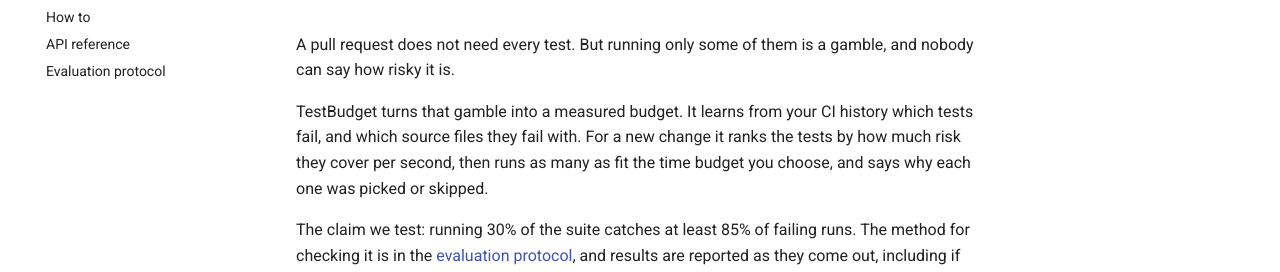
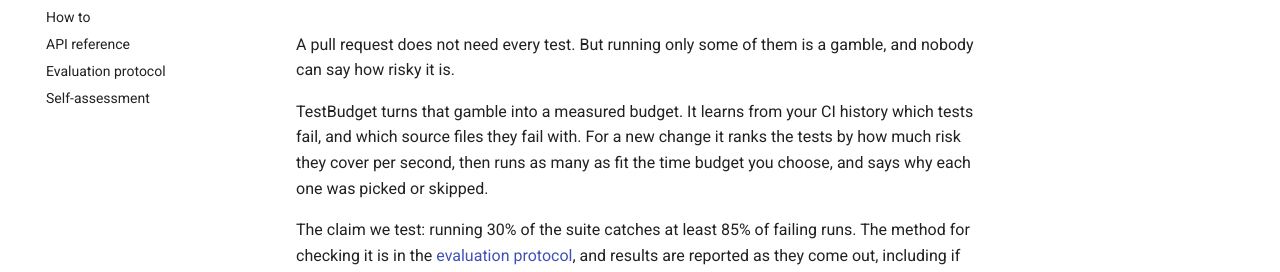
Before and after one commit to ssbajjur-ncstate/SE-CSC-510-Group-9, an MkDocs documentation site: the page built from docs/index.md, in a window 1280 px wide. Shown: the part 148-420 px from the top of the page. Built offline with MkDocs 1.6.1 and Material for MkDocs 9.7.7, drawn with Linux system fonts in a browser that asks for light colours; comment, search, counter and statistics services are not loaded.

Commit message:
docs: list self-assessment in the docs navigation
Co-Authored-By: Claude Opus 5.5 <noreply@anthropic.com>

```diff
--- a/mkdocs.yml
+++ b/mkdocs.yml
@@ -15,3 +15,4 @@ nav:
   - How to: links.md
   - API reference: api.md
   - Evaluation protocol: eval-protocol.md
+  - Self-assessment: self-assessment.md
```
Also changed, not shown: CHANGELOG.md (+1 -0 lines).
